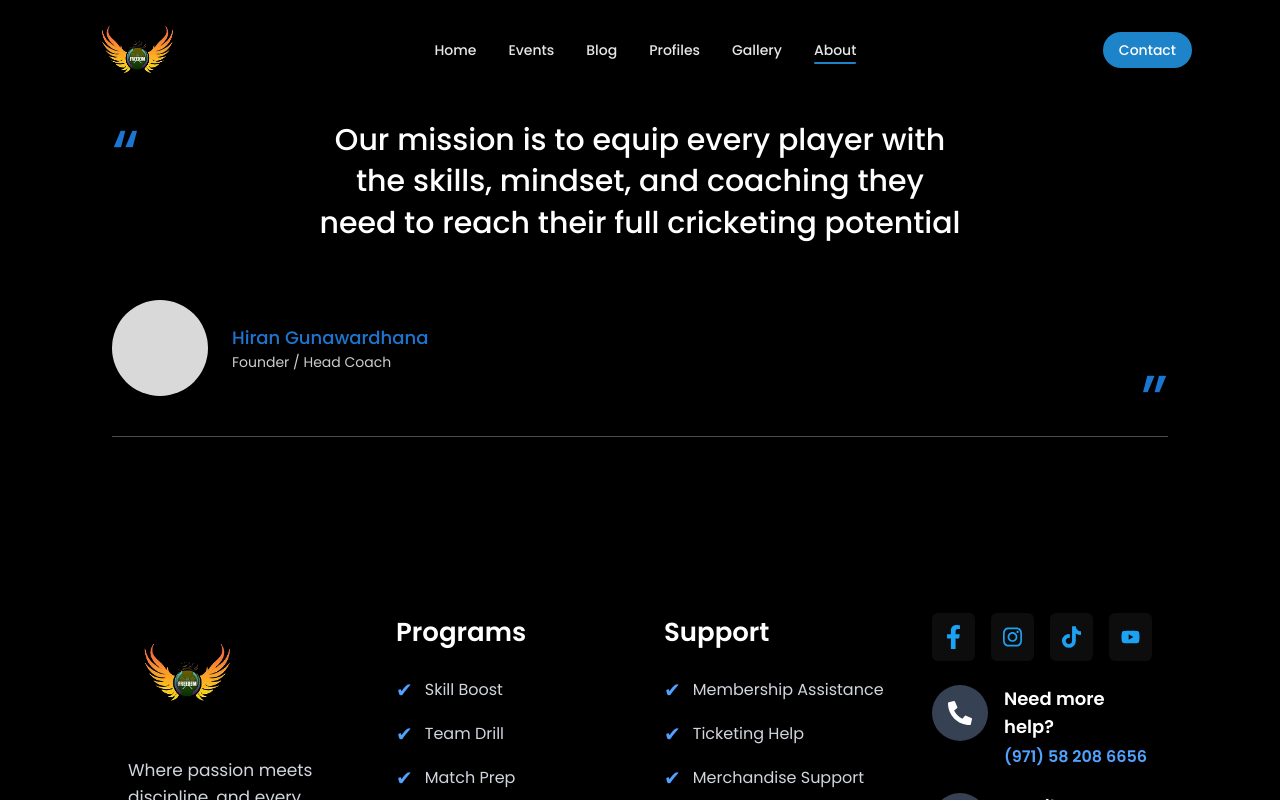
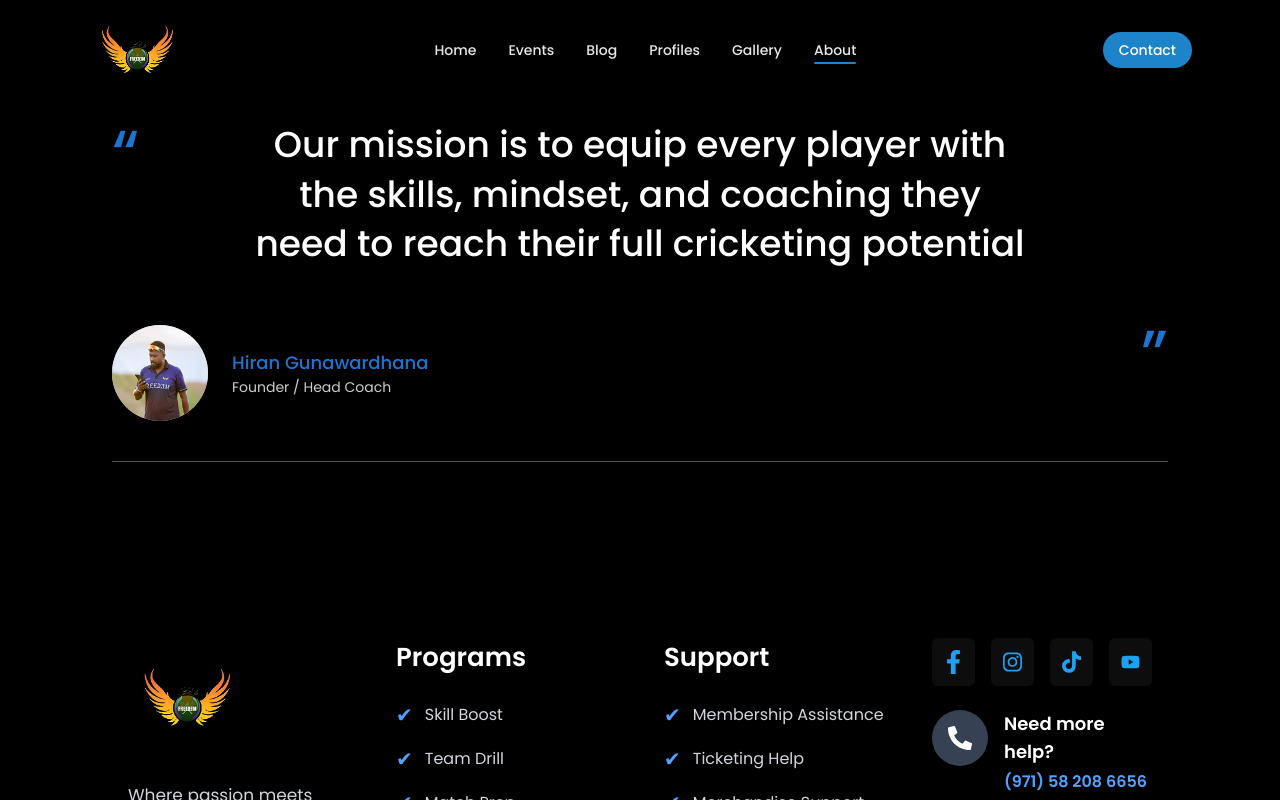
Before and after one commit to ChemyDigi/FreedemCricket2.0, a Next.js app in the folder freedemcricket2.0/: page /about in a window 1280 px wide. Shown: the top 800 px of the page. Built offline with nearby package versions, Linux system fonts and the light colour scheme.

Commit message:
Added the Quote section image

```diff
--- a/freedemcricket2.0/components/AboutUs/MissionQuote.tsx
+++ b/freedemcricket2.0/components/AboutUs/MissionQuote.tsx
@@ -12,12 +12,12 @@ export default function MissionQuote() {
         </div>
 
         {/* Right Quote Icon */}
-        <div className="absolute right-0 bottom-0 text-[#1C76D1] text-6xl md:text-7xl select-none">
+        <div className="absolute right-0 top-50 text-[#1C76D1] text-6xl md:text-7xl select-none">
           &rdquo;
         </div>
 
         {/* Mission Statement */}
-        <p className="text-center text-2xl md:text-3xl leading-snug font-medium mt-10">
+        <p className="text-center text-3xl md:text-4xl leading-snug font-medium mt-10">
           Our mission is to equip every player with
           <br className="hidden md:block" />
           the skills, mindset, and coaching they
@@ -28,7 +28,14 @@ export default function MissionQuote() {
         {/* Founder Info */}
         <div className="flex items-center gap-6 mt-14">
           {/* Profile Circle */}
-          <div className="w-24 h-24 rounded-full bg-[#D9D9D9]" />
+          <div className="w-24 h-24 rounded-full bg-[#D9D9D9] overflow-hidden relative">
+            <Image
+              src="/images/AboutUs/Hiran.jpg"
+              alt="Hiran Gunawardhana"
+              fill
+              className="object-cover"
+            />
+          </div>
 
           {/* Name + Title */}
           <div>
```
Also changed, not shown: freedemcricket2.0/public/images/AboutUs/Hiran.jpg (added).
